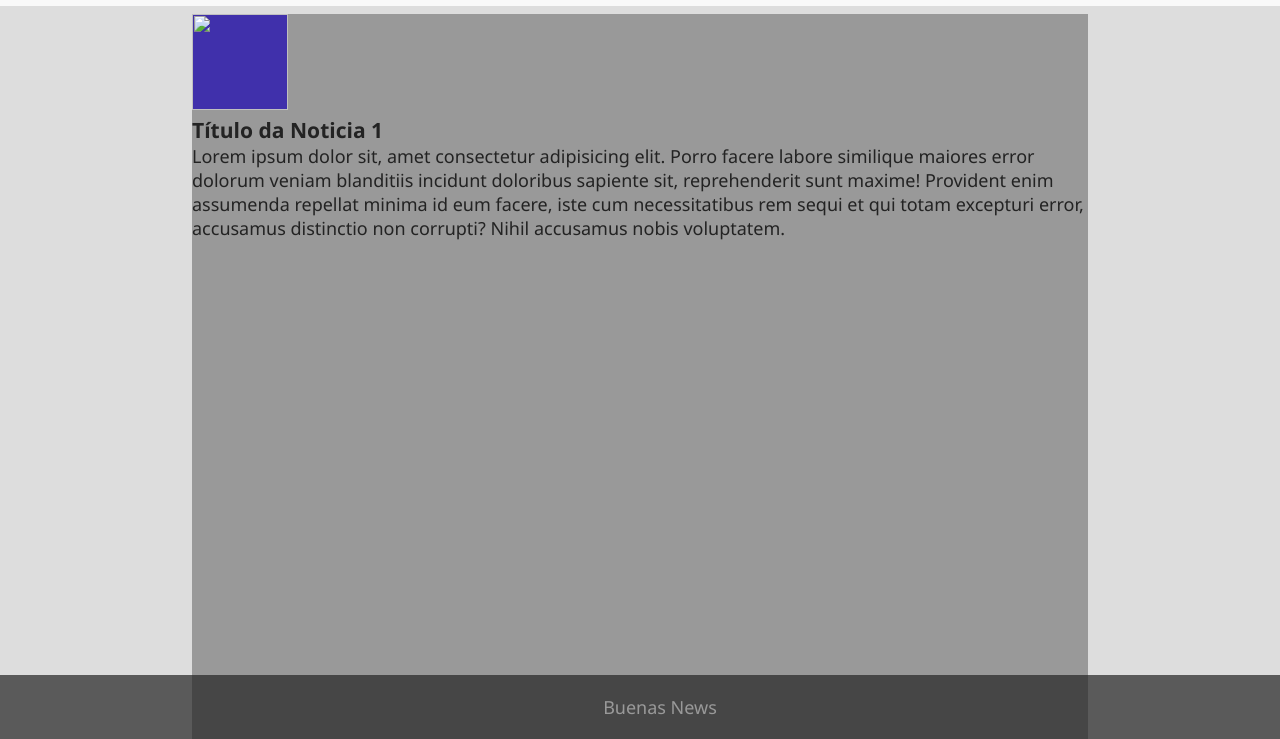
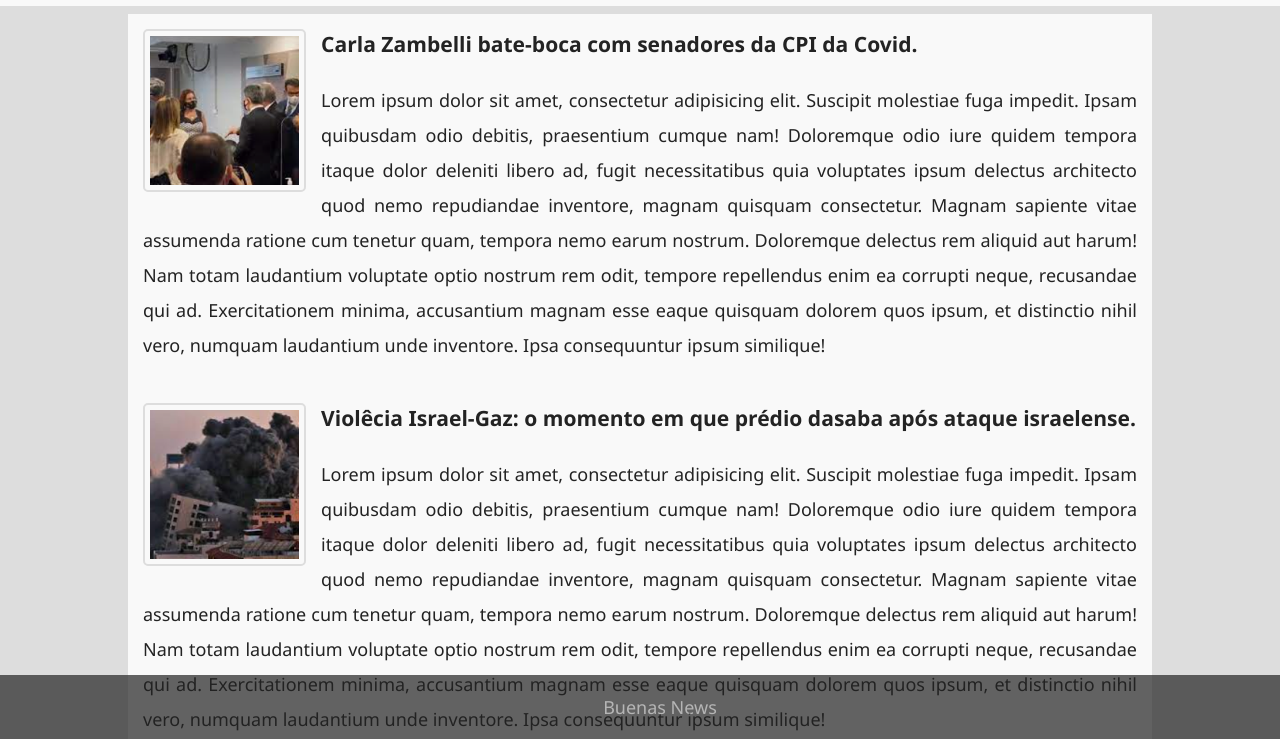
Before and after one commit to Outercrescent3/Projeto-blog, a plain HTML site: page index.html in a window 1280 px wide. Shown: the part 61-800 px from the top of the page. Drawn offline with Linux system fonts and the light colour scheme.

Commit message:
Criação do site responsivo. Usando Media Queries

```diff
--- a/estilo/style.css
+++ b/estilo/style.css
@@ -65,18 +65,32 @@
  section{
      width: 70%;
      margin: auto;
-     background-color: #999999;
-     min-height: 800px;
+     margin-bottom: 65px;
      margin-top: 75px;
  }
 
  .foto{
-     height: 96px;
-     width: 96px;
-     background-color: #4030ab;
+     width: 50% auto;
+     float: left;
+     padding: 5px;
+     border-radius: 5px;
+     border: 2px solid var(--cor2);
+     background-color: var(--cor1);
+
+     /*margin-right: 15px;*/
  }
-
-
+ article{
+     padding: 15px;
+     margin: 10px 0;
+     overflow: hidden;
+ }
+ h1{
+     margin-bottom: 25px;
+ }
+ p{
+     text-align: justify;
+    line-height: 35px;
+ }
 
  footer{
      width: 100%;
@@ -88,3 +102,65 @@
      position: fixed;
      bottom: 0;
  }
+
+ /* === Media Queries === */
+
+ /* Extra small (xs): Smartphone (portrair - retrato)*/
+ @media (min-width: 360px) {
+    section{
+        width: 90%;
+        background-color: aqua;
+        margin-top: 110px;
+    }
+    img{
+        width: 96%;
+    }
+ }
+
+ /*Small (sm): Smartphone (landscape - paisagem */
+
+ @media (min-width: 576px) {
+    section{
+        width: 96%;
+        margin-top: 110px;
+        background-color: #ffd970;
+    }
+    img{
+        width: 35%;
+    }
+    .foto{
+        margin-right: 15px;
+    }
+ }
+
+ /*Medium (md): Tablet */
+
+ @media (min-width: 768px) {
+    section{
+        width: 80%;
+        margin-top: 75px;
+        background-color: #ff70f3;
+    }
+    img{
+        width: 25%;
+    }
+ }
+
+ /*Large (lg):  Notbook */
+
+ @media (min-width: 992px) {
+    section{
+        background-color: #7085ff;
+    }
+    img{
+        width: 15%;
+    }
+ }
+
+  /* Extra Large (xl):  Computador */
+
+ @media (min-width: 1200px) {
+    section{
+        background-color: #f9f9f9;
+    }
+ }
--- a/index.html
+++ b/index.html
@@ -23,11 +23,39 @@
 
     <section>
         <article>
-            <img src="" alt="" srcset="" class="foto">
+            <img src="img/noticia-001.png" class="foto">
 
-            <h1> Título da Noticia 1</h1>
+            <h1> Carla Zambelli bate-boca com senadores da CPI da Covid.</h1>
 
-            <p>Lorem ipsum dolor sit, amet consectetur adipisicing elit. Porro facere labore similique maiores error dolorum veniam blanditiis incidunt doloribus sapiente sit, reprehenderit sunt maxime! Provident enim assumenda repellat minima id eum facere, iste cum necessitatibus rem sequi et qui totam excepturi error, accusamus distinctio non corrupti? Nihil accusamus nobis voluptatem.</p>
+            <p>Lorem ipsum dolor sit amet, consectetur adipisicing elit. Suscipit molestiae fuga impedit. Ipsam quibusdam odio debitis, praesentium cumque nam! Doloremque odio iure quidem tempora itaque dolor deleniti libero ad, fugit necessitatibus quia voluptates ipsum delectus architecto quod nemo repudiandae inventore, magnam quisquam consectetur. Magnam sapiente vitae assumenda ratione cum tenetur quam, tempora nemo earum nostrum. Doloremque delectus rem aliquid aut harum! Nam totam laudantium voluptate optio nostrum rem odit, tempore repellendus enim ea corrupti neque, recusandae qui ad. Exercitationem minima, accusantium magnam esse eaque quisquam dolorem quos ipsum, et distinctio nihil vero, numquam laudantium unde inventore. Ipsa consequuntur ipsum similique!</p>
+        </article>
+        <article>
+            <img src="img/noticia-002.png" class="foto">
+
+            <h1>Violêcia Israel-Gaz: o momento em que prédio dasaba após ataque israelense.</h1>
+
+            <p>Lorem ipsum dolor sit amet, consectetur adipisicing elit. Suscipit molestiae fuga impedit. Ipsam quibusdam odio debitis, praesentium cumque nam! Doloremque odio iure quidem tempora itaque dolor deleniti libero ad, fugit necessitatibus quia voluptates ipsum delectus architecto quod nemo repudiandae inventore, magnam quisquam consectetur. Magnam sapiente vitae assumenda ratione cum tenetur quam, tempora nemo earum nostrum. Doloremque delectus rem aliquid aut harum! Nam totam laudantium voluptate optio nostrum rem odit, tempore repellendus enim ea corrupti neque, recusandae qui ad. Exercitationem minima, accusantium magnam esse eaque quisquam dolorem quos ipsum, et distinctio nihil vero, numquam laudantium unde inventore. Ipsa consequuntur ipsum similique!</p>
+        </article>
+        <article>
+            <img src="img/noticia-003.png" class="foto">
+
+            <h1>Sucesso! Suspense "Oxigênio" da Netflix conquista 100% de aprovação por críticos.</h1>
+
+            <p>Lorem ipsum dolor sit amet, consectetur adipisicing elit. Suscipit molestiae fuga impedit. Ipsam quibusdam odio debitis, praesentium cumque nam! Doloremque odio iure quidem tempora itaque dolor deleniti libero ad, fugit necessitatibus quia voluptates ipsum delectus architecto quod nemo repudiandae inventore, magnam quisquam consectetur. Magnam sapiente vitae assumenda ratione cum tenetur quam, tempora nemo earum nostrum. Doloremque delectus rem aliquid aut harum! Nam totam laudantium voluptate optio nostrum rem odit, tempore repellendus enim ea corrupti neque, recusandae qui ad. Exercitationem minima, accusantium magnam esse eaque quisquam dolorem quos ipsum, et distinctio nihil vero, numquam laudantium unde inventore. Ipsa consequuntur ipsum similique!</p>
+        </article>
+        <article>
+            <img src="img/noticia-004.png" class="foto">
+
+            <h1> New word: testamos o novo game MMp da Amazon. </h1>
+
+            <p>Lorem ipsum dolor sit amet, consectetur adipisicing elit. Suscipit molestiae fuga impedit. Ipsam quibusdam odio debitis, praesentium cumque nam! Doloremque odio iure quidem tempora itaque dolor deleniti libero ad, fugit necessitatibus quia voluptates ipsum delectus architecto quod nemo repudiandae inventore, magnam quisquam consectetur. Magnam sapiente vitae assumenda ratione cum tenetur quam, tempora nemo earum nostrum. Doloremque delectus rem aliquid aut harum! Nam totam laudantium voluptate optio nostrum rem odit, tempore repellendus enim ea corrupti neque, recusandae qui ad. Exercitationem minima, accusantium magnam esse eaque quisquam dolorem quos ipsum, et distinctio nihil vero, numquam laudantium unde inventore. Ipsa consequuntur ipsum similique!</p>
+        </article>
+        <article>
+            <img src="img/noticia-005.png" class="foto">
+
+            <h1>Trabalhadores nascidos em setembro podem sacar auxílio emergencial.</h1>
+
+            <p>Lorem ipsum dolor sit amet, consectetur adipisicing elit. Suscipit molestiae fuga impedit. Ipsam quibusdam odio debitis, praesentium cumque nam! Doloremque odio iure quidem tempora itaque dolor deleniti libero ad, fugit necessitatibus quia voluptates ipsum delectus architecto quod nemo repudiandae inventore, magnam quisquam consectetur. Magnam sapiente vitae assumenda ratione cum tenetur quam, tempora nemo earum nostrum. Doloremque delectus rem aliquid aut harum! Nam totam laudantium voluptate optio nostrum rem odit, tempore repellendus enim ea corrupti neque, recusandae qui ad. Exercitationem minima, accusantium magnam esse eaque quisquam dolorem quos ipsum, et distinctio nihil vero, numquam laudantium unde inventore. Ipsa consequuntur ipsum similique!</p>
         </article>
     </section>
     <footer>
```
